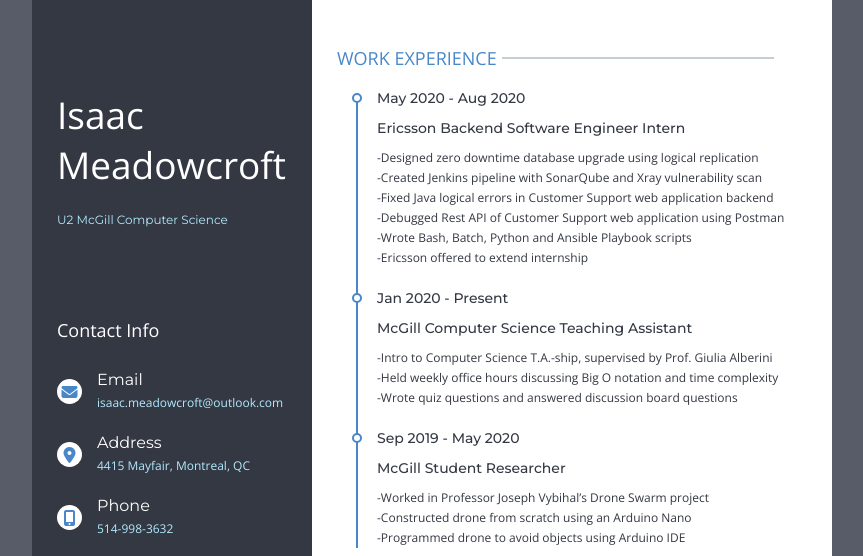
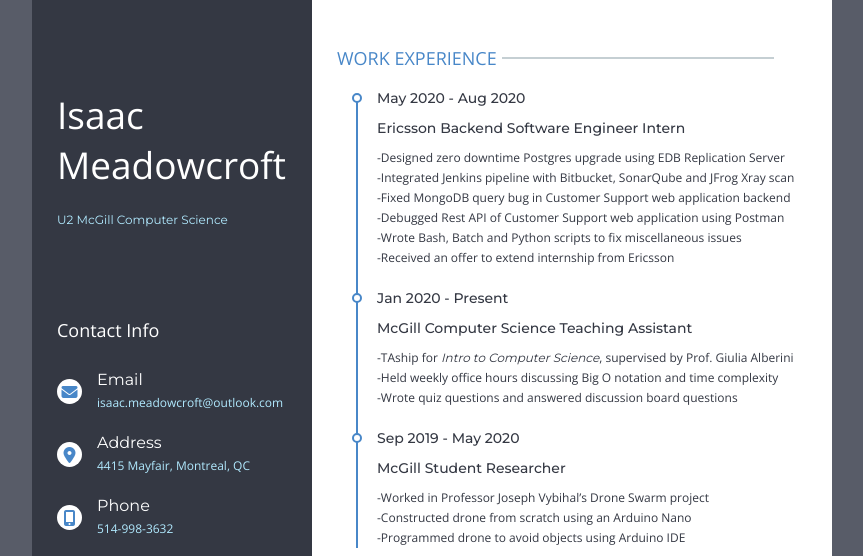
Before and after one commit to IsaacMeadowcroft/CV, a plain HTML site: page index.html in a window 1280 px wide. Shown: the top 556 px of the page, without its empty margins (208-1071 px from the left). Drawn offline with nearby package versions, Linux system fonts and the light colour scheme.

Commit message:
Fixed wording in CV

```diff
--- a/index.html
+++ b/index.html
@@ -135,12 +135,12 @@
             <div class="info">
               <p class="semi-bold">Ericsson Backend Software Engineer Intern</p>
               <p class="content">
-                -Designed zero downtime database upgrade using logical replication<br>
-                -Created Jenkins pipeline with SonarQube and Xray vulnerability scan<br>
-                -Fixed Java logical errors in Customer Support web application backend<br>
+                -Designed zero downtime Postgres upgrade using EDB Replication Server<br>
+                -Integrated Jenkins pipeline with Bitbucket, SonarQube and JFrog Xray scan<br>
+                -Fixed MongoDB query bug in Customer Support web application backend<br>
                 -Debugged Rest API of Customer Support web application using Postman<br>
-                -Wrote Bash, Batch, Python and Ansible Playbook scripts<br>
-                -Ericsson offered to extend internship
+                -Wrote Bash, Batch and Python scripts to fix miscellaneous issues<br>
+                -Received an offer to extend internship from Ericsson
               </p>
             </div>
           </li>
@@ -149,9 +149,9 @@
             <div class="info">
               <p class="semi-bold">McGill Computer Science Teaching Assistant</p>
               <p class="content">
-                -Intro to Computer Science T.A.-ship, supervised by Prof. Giulia Alberini<br>
+                -TAship for <i>Intro to Computer Science</i>, supervised by Prof. Giulia Alberini<br>
                 -Held weekly office hours discussing Big O notation and time complexity<br>
-                -Wrote quiz questions and answered discussion board questions<br>
+                -Wrote quiz questions and answered discussion board questions
               </p>
             </div>
           </li>
```
